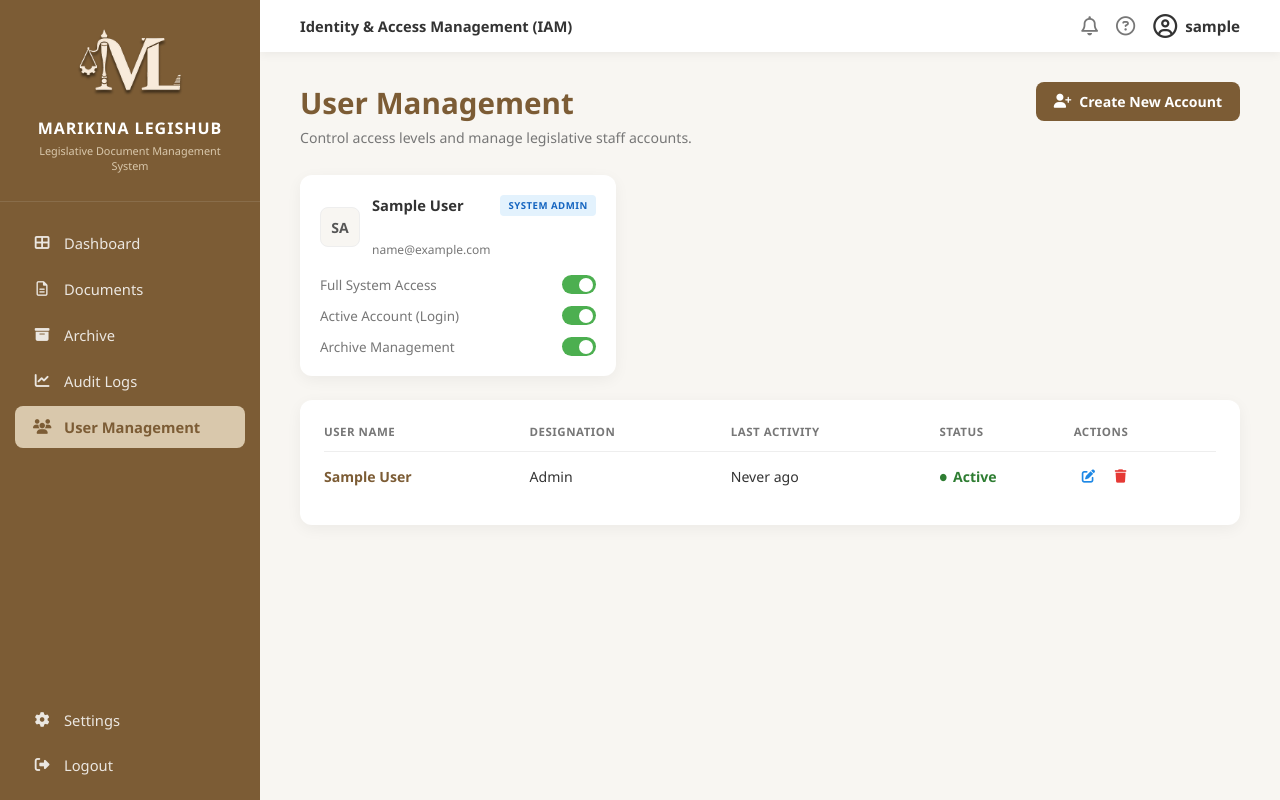
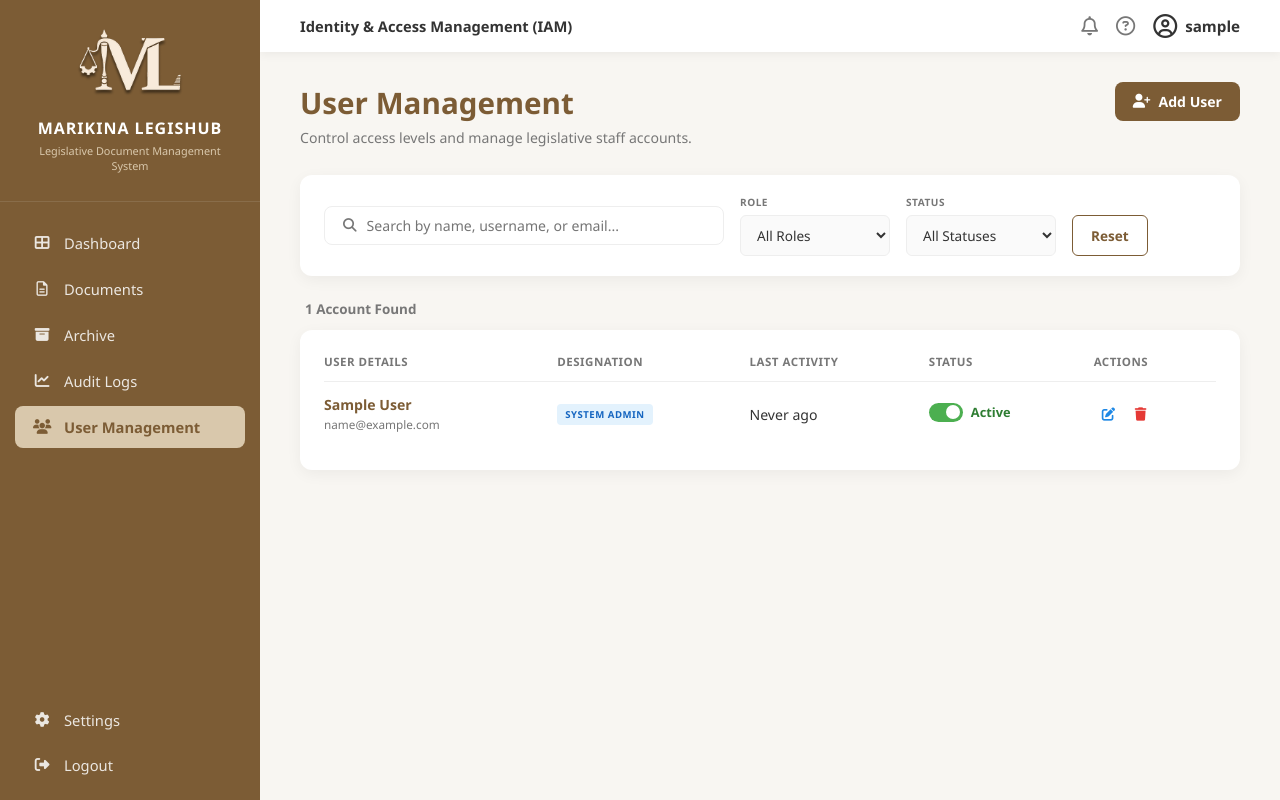
Before and after one commit to beedrimon/legishub-capstone, a Django app: page /user_management/ in a window 1280 px wide. Run offline with Django 5.2, Linux system fonts and the light colour scheme; the visitor is signed in with stand-in values (Sample User, id 1); data comes from the database, SQL or seed files in the repository; parts of the project's set-up code (start-up, migrations or seed data) failed here and were passed over.

Commit message:
chore: user mgmt kulang pa rin permission

```diff
--- a/core/static/js/modals.js
+++ b/core/static/js/modals.js
@@ -246,12 +246,16 @@ document.addEventListener('DOMContentLoaded', () => {
             const userLast = this.getAttribute('data-last');
             const userEmail = this.getAttribute('data-email');
             const userUsername = this.getAttribute('data-username');
+            const userRole = this.getAttribute('data-role');
 
             document.getElementById('edit-user-id').value = userId;
             document.getElementById('edit-user-first').value = userFirst;
             document.getElementById('edit-user-last').value = userLast;
             document.getElementById('edit-user-email').value = userEmail;
             document.getElementById('edit-user-username').value = userUsername;
+            if(document.getElementById('edit-user-role')) {
+                document.getElementById('edit-user-role').value = userRole;
+            }
         });
     });
 
--- a/core/templates/admin_panel/user_management.html
+++ b/core/templates/admin_panel/user_management.html
@@ -66,54 +66,48 @@
                     <p>Control access levels and manage legislative staff accounts.</p>
                 </div>
                 <button class="btn-create trigger-user">
-                    <i class="fa-solid fa-user-plus"></i> Create New Account
+                    <i class="fa-solid fa-user-plus"></i> Add User
                 </button>
             </div>
 
-            <section class="iam-grid">
-                {% for user in users %}
-                <div class="iam-card">
-                    <div class="user-badge-header">
-                        <div class="avatar-info">
-                            <span class="initials">{{ user.username|slice:":2"|upper }}</span>
-                            <div>
-                                <strong>{{ user.first_name }} {{ user.last_name|default:user.username }}</strong><br>
-                                <small>{{ user.email|default:"no-email@marikina.gov" }}</small>
-                            </div>
-                        </div>
-                        <span class="role-badge {% if user.is_superuser %}sys-admin{% else %}staff{% endif %}">
-                            {% if user.is_superuser %}SYSTEM ADMIN{% else %}LEGISLATIVE STAFF{% endif %}
-                        </span>
-                    </div>
-                    <div class="permission-list">
-                        <div class="permission-row">Full System Access
-                            <form method="POST" action="{% url 'toggle_permission' user.id 'superuser' %}" style="margin: 0; display: inline-flex;">
-                                {% csrf_token %}
-                                <button type="submit" class="toggle {% if user.is_superuser %}on{% else %}off{% endif %}" style="border: none; outline: none;"></button>
-                            </form>
-                        </div>
-                        <div class="permission-row">Active Account (Login)
-                            <form method="POST" action="{% url 'toggle_permission' user.id 'active' %}" style="margin: 0; display: inline-flex;">
-                                {% csrf_token %}
-                                <button type="submit" class="toggle {% if user.is_active %}on{% else %}off{% endif %}" style="border: none; outline: none;"></button>
-                            </form>
-                        </div>
-                        <div class="permission-row">Archive Management
-                            <form method="POST" action="{% url 'toggle_permission' user.id 'staff' %}" style="margin: 0; display: inline-flex;">
-                                {% csrf_token %}
-                                <button type="submit" class="toggle {% if user.is_staff %}on{% else %}off{% endif %}" style="border: none; outline: none;"></button>
-                            </form>
-                        </div>
-                    </div>
+            <form method="GET" action="{% url 'user_management' %}" id="userFilterForm" class="filter-section" style="align-items: center;">
+                <div class="search-bar" style="background: white; border: 1.5px solid var(--border-color); flex: 1; max-width: 400px; border-radius: 8px;">
+                    <i class="fa-solid fa-magnifying-glass"></i>
+                    <input type="text" name="q" value="{{ current_filters.q }}" placeholder="Search by name, username, or email...">
+                    <button type="submit" style="display: none;"></button>
                 </div>
-                {% endfor %}
-            </section>
+
+                <div class="filter-group" style="min-width: 150px; flex: none;">
+                    <label>ROLE</label>
+                    <select name="role" onchange="document.getElementById('userFilterForm').submit();">
+                        <option value="">All Roles</option>
+                        <option value="admin" {% if current_filters.role == 'admin' %}selected{% endif %}>System Admin</option>
+                        <option value="staff" {% if current_filters.role == 'staff' %}selected{% endif %}>Legislative Staff</option>
+                        <option value="legislator" {% if current_filters.role == 'legislator' %}selected{% endif %}>Legislator</option>
+                    </select>
+                </div>
+
+                <div class="filter-group" style="min-width: 150px; flex: none;">
+                    <label>STATUS</label>
+                    <select name="status" onchange="document.getElementById('userFilterForm').submit();">
+                        <option value="">All Statuses</option>
+                        <option value="active" {% if current_filters.status == 'active' %}selected{% endif %}>Active</option>
+                        <option value="inactive" {% if current_filters.status == 'inactive' %}selected{% endif %}>Inactive</option>
+                    </select>
+                </div>
+
+                <a href="{% url 'user_management' %}" class="btn-reset" style="text-decoration: none; padding: 10px 18px; align-self: flex-end;">Reset</a>
+            </form>
+
+            <div class="total-records" style="margin-bottom: 12px; font-weight: 600; padding-left: 5px;">
+                {{ total_records }} Account{% if total_records != 1 %}s{% endif %} Found
+            </div>
 
             <section class="table-card">
                 <table>
                     <thead>
                         <tr>
-                            <th>USER NAME</th>
+                            <th>USER DETAILS</th>
                             <th>DESIGNATION</th>
                             <th>LAST ACTIVITY</th>
                             <th>STATUS</th>
@@ -123,15 +117,24 @@
                     <tbody>
                         {% for user in users %}
                         <tr>
-                            <td><strong>{{ user.get_full_name|default:user.username }}</strong></td>
-                            <td>{% if user.is_superuser %}Admin{% else %}Staff / Support{% endif %}</td>
+                            <td>
+                                <strong>{{ user.get_full_name|default:user.username }}</strong><br>
+                                <small style="color: var(--text-light);">{{ user.email|default:"No email provided" }}</small>
+                            </td>
+                            <td>
+                                <span class="role-badge {% if user.is_superuser %}sys-admin{% else %}staff{% endif %}">
+                                    {% if user.is_superuser %}SYSTEM ADMIN{% elif user.is_staff %}STAFF{% else %}LEGISLATOR{% endif %}
+                                </span>
+                            </td>
                             <td>{{ user.last_login|timesince|default:"Never" }} ago</td>
                             <td>
-                                {% if user.is_active %}
-                                <span class="status-active">Active</span>
-                                {% else %}
-                                <span class="status-inactive" style="color: gray;">Inactive</span>
-                                {% endif %}
+                                <form method="POST" action="{% url 'toggle_permission' user.id 'active' %}" style="margin: 0; display: inline-flex; align-items: center; gap: 8px;">
+                                    {% csrf_token %}
+                                    <button type="submit" class="toggle {% if user.is_active %}on{% else %}off{% endif %}" style="border: none; outline: none;"></button>
+                                    <span style="font-size: 0.8rem; font-weight: 600; color: {% if user.is_active %}#2E7D32{% else %}#888{% endif %};">
+                                        {% if user.is_active %}Active{% else %}Inactive{% endif %}
+                                    </span>
+                                </form>
                             </td>
                             <td>
                                 <button type="button" class="trigger-edit-user" style="background: none; border: none; color: #1E88E5; cursor: pointer; padding: 4px 8px; border-radius: 4px;" title="Edit User"
@@ -139,7 +142,8 @@
                                     data-first="{{ user.first_name }}"
                                     data-last="{{ user.last_name }}"
                                     data-email="{{ user.email }}"
-                                    data-username="{{ user.username }}">
+                                    data-username="{{ user.username }}"
+                                    data-role="{% if user.is_superuser %}admin{% elif user.is_staff %}staff{% else %}legislator{% endif %}">
                                     <i class="fa-solid fa-pen-to-square"></i>
                                 </button>
 
@@ -159,6 +163,36 @@
                         {% endfor %}
                     </tbody>
                 </table>
+
+                <!-- Pagination Section -->
+                {% if users.has_other_pages %}
+                <div class="pagination">
+                    <div class="page-info">
+                        Showing page {{ users.number }} of {{ users.paginator.num_pages }}
+                    </div>
+                    <div class="page-numbers">
+                        {% if users.has_previous %}
+                        <a href="?page=1{% if current_filters.q %}&q={{ current_filters.q }}{% endif %}{% if current_filters.role %}&role={{ current_filters.role }}{% endif %}{% if current_filters.status %}&status={{ current_filters.status }}{% endif %}" style="text-decoration: none;">
+                            <button>&laquo; First</button>
+                        </a>
+                        <a href="?page={{ users.previous_page_number }}{% if current_filters.q %}&q={{ current_filters.q }}{% endif %}{% if current_filters.role %}&role={{ current_filters.role }}{% endif %}{% if current_filters.status %}&status={{ current_filters.status }}{% endif %}" style="text-decoration: none;">
+                            <button>Previous</button>
+                        </a>
+                        {% endif %}
+
+                        <span>Page {{ users.number }}</span>
+
+                        {% if users.has_next %}
+                        <a href="?page={{ users.next_page_number }}{% if current_filters.q %}&q={{ current_filters.q }}{% endif %}{% if current_filters.role %}&role={{ current_filters.role }}{% endif %}{% if current_filters.status %}&status={{ current_filters.status }}{% endif %}" style="text-decoration: none;">
+                            <button>Next</button>
+                        </a>
+                        <a href="?page={{ users.paginator.num_pages }}{% if current_filters.q %}&q={{ current_filters.q }}{% endif %}{% if current_filters.role %}&role={{ current_filters.role }}{% endif %}{% if current_filters.status %}&status={{ current_filters.status }}{% endif %}" style="text-decoration: none;">
+                            <button>Last &raquo;</button>
+                        </a>
+                        {% endif %}
+                    </div>
+                </div>
+                {% endif %}
             </section>
         </div>
     </main>
@@ -245,6 +279,16 @@
                         <input type="text" name="username" id="edit-user-username" required>
                     </div>
                 </div>
+                <div class="form-row">
+                    <div class="form-group full-width">
+                        <label>ROLE / DESIGNATION</label>
+                        <select name="role" id="edit-user-role" required>
+                            <option value="staff">Legislative Staff</option>
+                            <option value="admin">System Admin</option>
+                            <option value="legislator">Legislator (Read-Only)</option>
+                        </select>
+                    </div>
+                </div>
                 <div class="modal-footer">
                     <button type="button" class="btn-discard" id="discardEditUserBtn">Discard Changes</button>
                     <button type="submit" class="btn-add">Update Account</button>
--- a/core/views.py
+++ b/core/views.py
@@ -267,14 +267,43 @@ def user_management_view(request):
         messages.error(request, 'You do not have permission to access User Management.')
         return redirect('documents') # Redirect staff away
 
-    # 1. Fetch all users from the database
-    # We order them by date_joined so the newest accounts appear first
     all_users = User.objects.all().order_by('-date_joined')
 
-    # 2. Put the users in the context dictionary
-    # The key 'users' MUST match the name used in your {% for user in users %} loop
+    search_query = request.GET.get('q', '')
+    role_filter = request.GET.get('role', '')
+    status_filter = request.GET.get('status', '')
+
+    if search_query:
+        all_users = all_users.filter(
+            Q(username__icontains=search_query) |
+            Q(first_name__icontains=search_query) |
+            Q(last_name__icontains=search_query) |
+            Q(email__icontains=search_query)
+        )
+
+    if role_filter == 'admin':
+        all_users = all_users.filter(is_superuser=True)
+    elif role_filter == 'staff':
+        all_users = all_users.filter(is_superuser=False, is_staff=True)
+    elif role_filter == 'legislator':
+        all_users = all_users.filter(is_superuser=False, is_staff=False)
+
+    if status_filter == 'active':
+        all_users = all_users.filter(is_active=True)
+    elif status_filter == 'inactive':
+        all_users = all_users.filter(is_active=False)
+
+    total_records = all_users.count()
+
+    # Pagination (Showing 10 users per page)
+    paginator = Paginator(all_users, 5)
+    page_number = request.GET.get('page')
+    paginated_users = paginator.get_page(page_number)
+
     context = {
-        'users': all_users,
+        'users': paginated_users,
+        'total_records': total_records,
+        'current_filters': request.GET,
     }
 
     # 3. Send the data to the template
@@ -341,6 +370,7 @@ def edit_user_view(request):
         last_name = request.POST.get('last_name')
         email = request.POST.get('email')
         username = request.POST.get('username')
+        role = request.POST.get('role')
 
         try:
             target_user = User.objects.get(id=user_id)
@@ -358,6 +388,18 @@ def edit_user_view(request):
             target_user.last_name = last_name
             target_user.email = email
             target_user.username = username
+
+            if role:
+                if role == 'admin':
+                    target_user.is_superuser = True
+                    target_user.is_staff = True
+                elif role == 'staff':
+                    target_user.is_superuser = False
+                    target_user.is_staff = True
+                elif role == 'legislator':
+                    target_user.is_superuser = False
+                    target_user.is_staff = False
+
             target_user.save()
 
             messages.success(request, f"Account for '{username}' successfully updated!")
```
Also changed, not shown: 1 other file.
